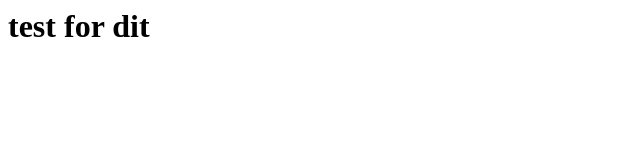
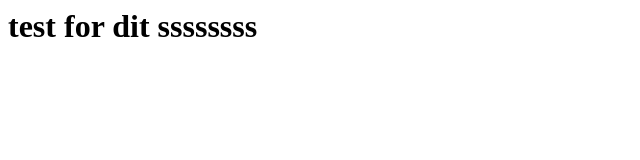
Before and after one commit to AksenovIgor/courses-ProFermer, a plain HTML site: page index.html in a window 1280 px wide. Shown: the whole page, without its empty margins (0-640 px from the left). Drawn offline with Linux system fonts and the light colour scheme.

Commit message:
changed index file

```diff
--- a/index.html
+++ b/index.html
@@ -1,3 +1,3 @@
 <h1>
-  test for dit
+  test for dit ssssssss
 </h1>
```
